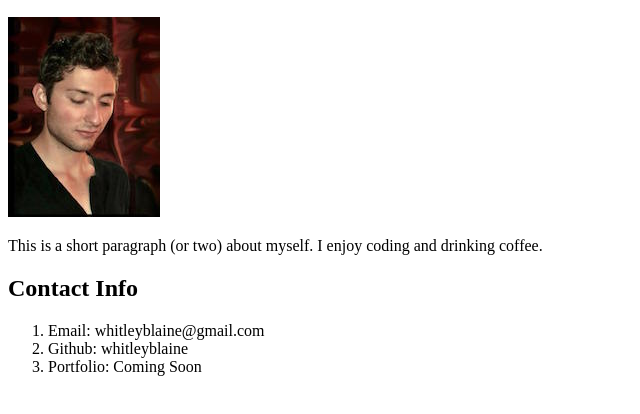
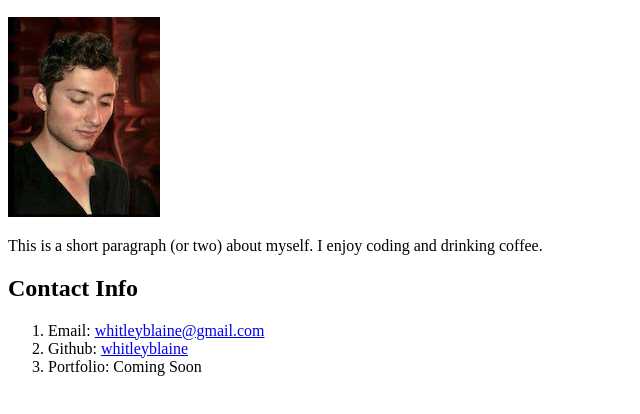
Before and after one commit to whitleyblaine/basic-html-bio, a plain HTML site: page index.html in a window 1280 px wide. Shown: the part 110-524 px from the top of the page, without its empty margins (0-640 px from the left). Drawn offline with Linux system fonts and the light colour scheme.

Commit message:
Added links to contact info

```diff
--- a/index.html
+++ b/index.html
@@ -11,8 +11,8 @@
     <p>This is a short paragraph (or two) about myself. I enjoy coding and drinking coffee.</p>
     <h2>Contact Info</h2>
     <ol>
-      <li>Email: whitleyblaine@gmail.com</li>
-      <li>Github: whitleyblaine</li>
+      <li>Email: <a href="mailto:whitleyblaine@gmail.com?Subject=Hello%20Whitley" target="_top">whitleyblaine@gmail.com</a></li>
+      <li>Github: <a href="github.com/whitleyblaine">whitleyblaine</a></li>
       <li>Portfolio: Coming Soon</li>
     </ol>
   </body>
```
